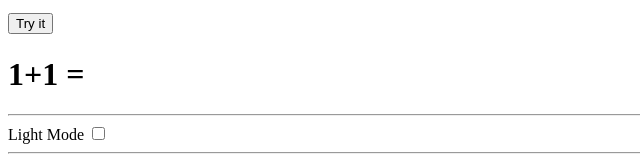
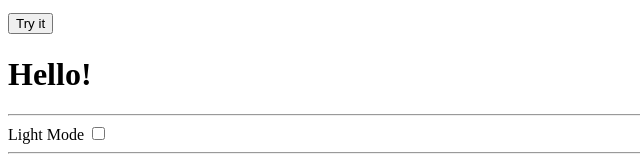
Before and after one commit to TTVPoopooumgood/PPUGgames, a plain HTML site: page Index.html in a window 1280 px wide. Shown: the part 816-975 px from the top of the page, 0-640 px from the left. Drawn offline with Linux system fonts and the light colour scheme; some icons are missing.

Commit message:
Update Index.html

```diff
--- a/Index.html
+++ b/Index.html
@@ -92,7 +92,7 @@ function myFunction() {
 <h2>My First Web Page</h2>
 <p>My first paragraph.</p>
 
-<button type="button" onclick="document.write(1 + 1)">Try it</button> <h1>1+1 =</h1>
+<button type="button" onclick="document.write(Hello)">Try it</button> <h1>Hello!</h1>
 
 </body>
 </html>
```
